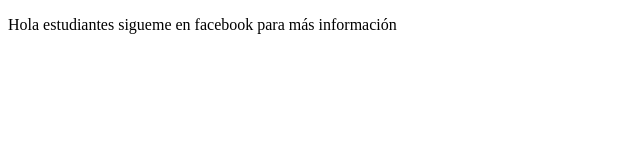
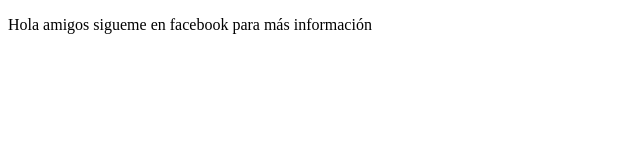
Before and after one commit to paulhpro27/proyectoDemoCursoPrework, a plain HTML site: page index.html in a window 1280 px wide. Shown: the full height of the page, 0-640 px from the left. Drawn offline with Linux system fonts and the light colour scheme.

```diff
--- a/index.html
+++ b/index.html
@@ -9,7 +9,7 @@
 </head>
 <body>
     <p>
-        Hola estudiantes sigueme en facebook para más información
+        Hola amigos sigueme en facebook para más información
     </p>
 </body>
 </html>
```
